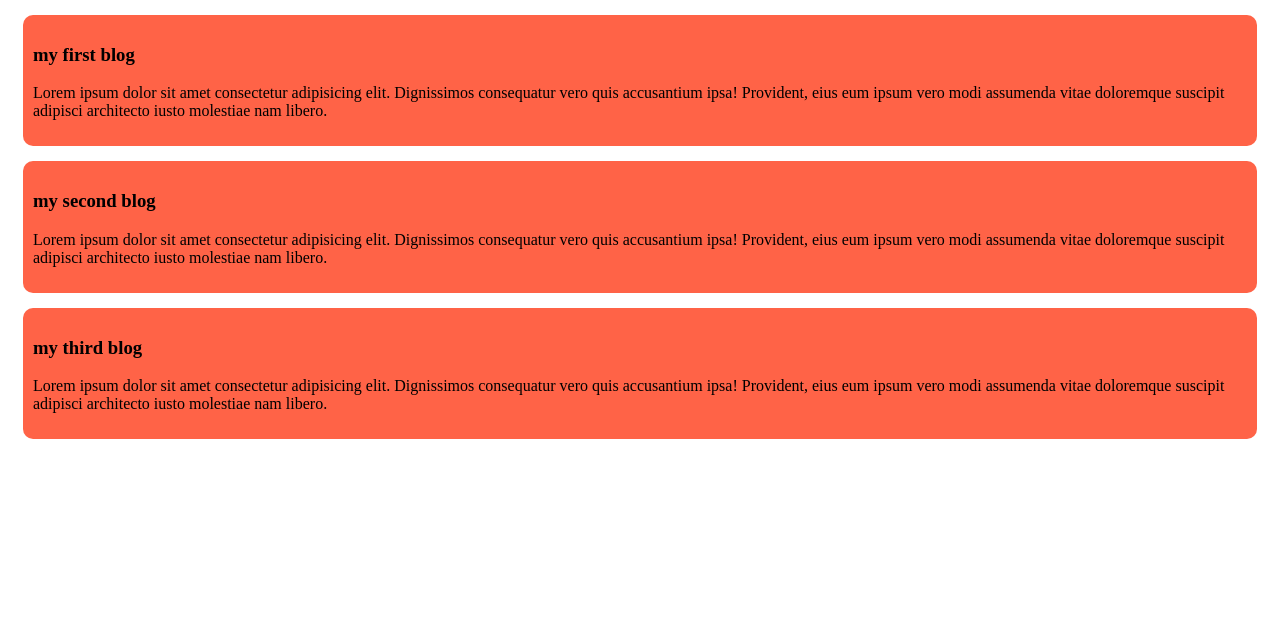
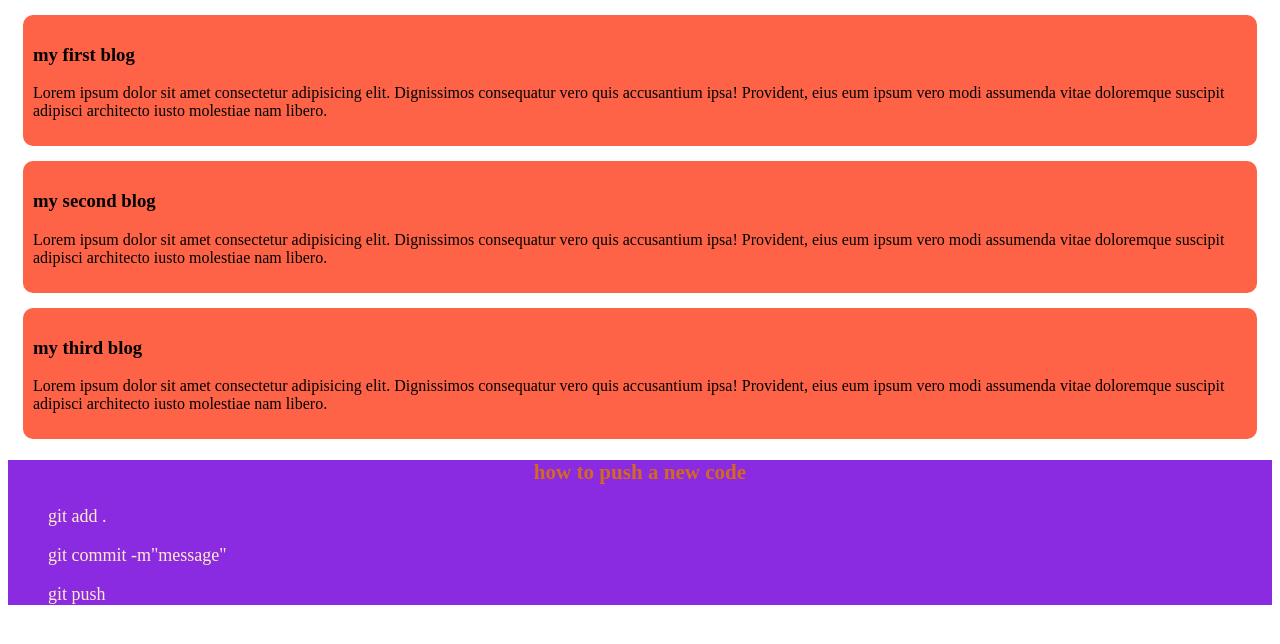
Before and after one commit to jiadhasan/my-simple-website, a plain HTML site: page index.html in a window 1280 px wide. Drawn offline with Linux system fonts and the light colour scheme.

```diff
--- a/index.html
+++ b/index.html
@@ -20,5 +20,11 @@
         <h3>my third blog</h3>
         <p>Lorem ipsum dolor sit amet consectetur adipisicing elit. Dignissimos consequatur vero quis accusantium ipsa! Provident, eius eum ipsum vero modi assumenda vitae doloremque suscipit adipisci architecto iusto molestiae nam libero.</p>
     </div>
+    <div class="di">
+        <h3 id="how">how to push a new code</h3>
+        <ol class="ol">git add .</ol>
+        <ol class="ol">git commit -m"message"</ol>
+        <ol class="ol">git push</ol>
+    </div>
 </body>
 </html>
--- a/styles/bloog.css
+++ b/styles/bloog.css
@@ -4,3 +4,13 @@
     margin: 15px;
     border-radius: 10px;
 }
+.di,ol{
+    background-color: blueviolet;
+    color: blanchedalmond;
+    font-size: large;
+}
+#how{
+    color:chocolate;
+    text-align: center;
+    text-shadow:5px;
+}
```
